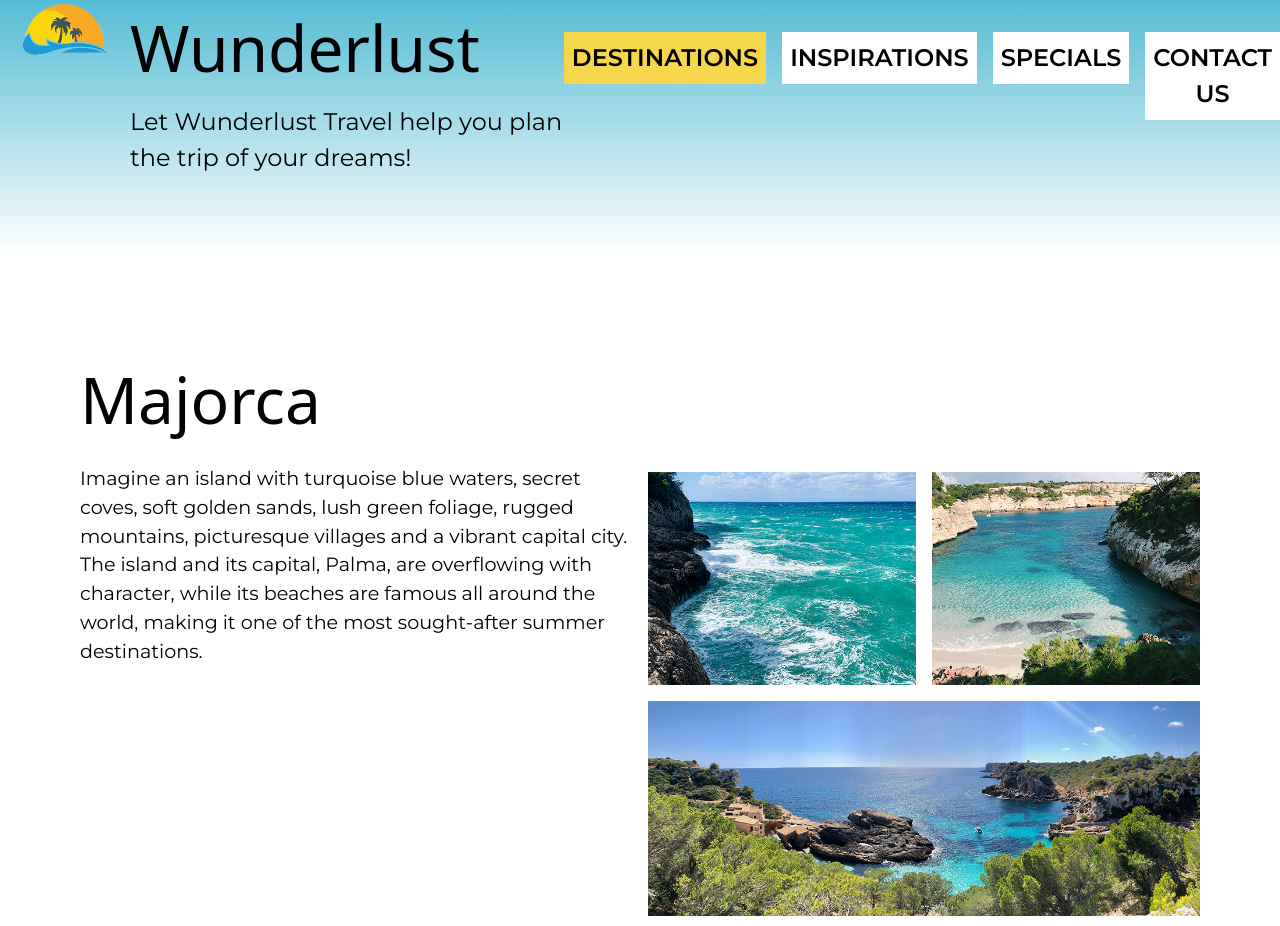
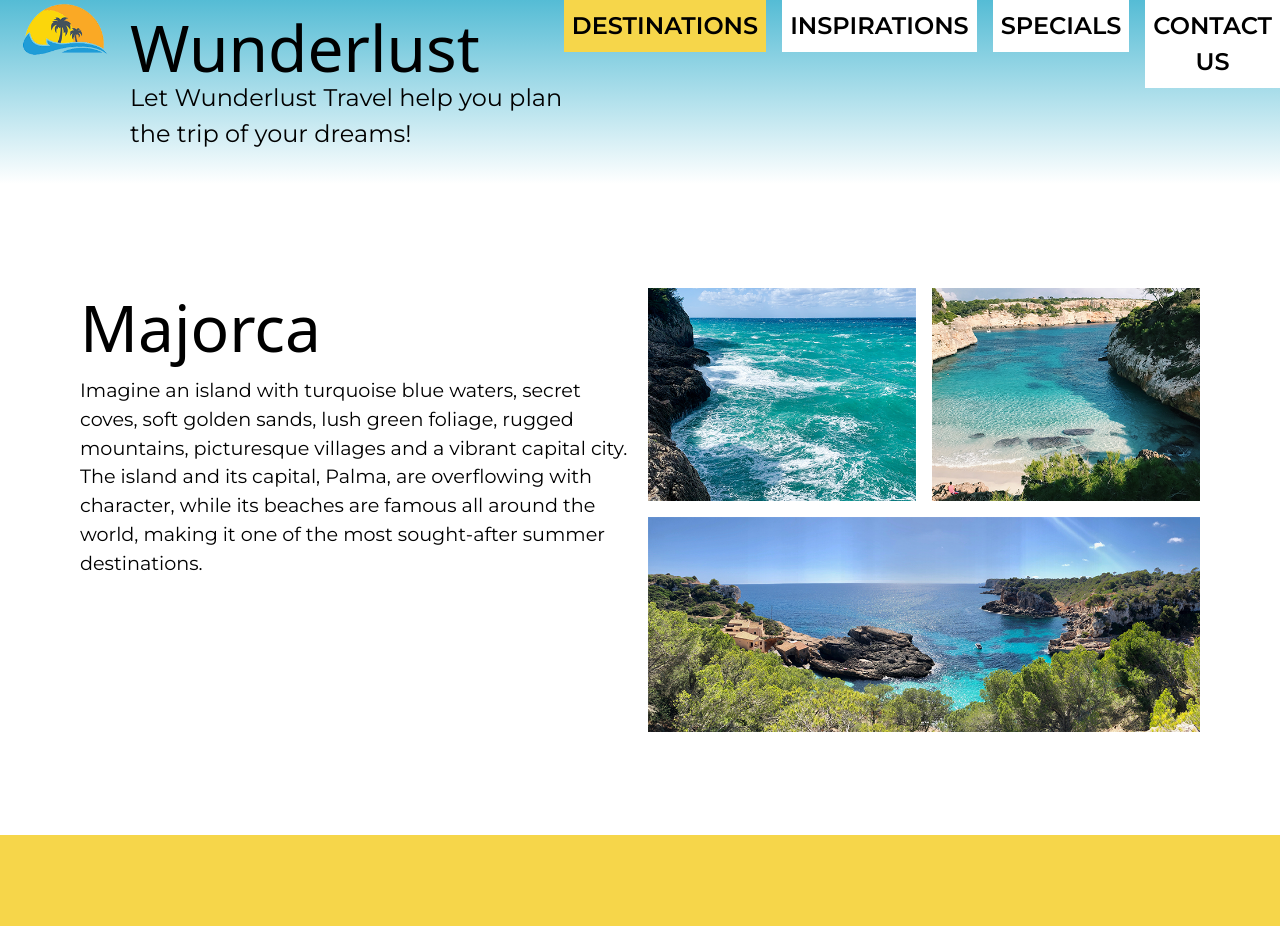
Before and after one commit to ImJames1/wunderlust, a plain HTML site: page wunderlust-majorca.html in a window 1280 px wide. Shown: the top 926 px of the page. Drawn offline with Linux system fonts and the light colour scheme; a web font is replaced by a local one.

Commit message:
Update styles.css

```diff
--- a/styles.css
+++ b/styles.css
@@ -61,8 +61,8 @@ table {
 	--black: #000000;
 }
 
+/* Global Styles */
 
-/* Skip Link Styles */
 #skip{
 	position:absolute;
 	left:-10000px;
@@ -77,7 +77,7 @@ table {
 	width:auto;
 	height:auto;
 }
-/* Hidden Content Styles */
+
 .sr-only{
 	position: absolute;
 	left: -10000px;
@@ -87,13 +87,11 @@ table {
 	overflow: hidden;
 }
 
-
-/* Heading Styles */
 header{
 	display: grid;
 	grid-template-columns: .3fr 1fr;
 	background: linear-gradient(to bottom, var(--teal) 0%, var(--white) 100%);
-	padding-bottom: 5rem;
+	padding-bottom: 2rem;
 }
 
 header a img{
@@ -106,7 +104,9 @@ header a img{
 header p{
 	grid-row: 3 / 4;
 	grid-column: 1 / -1;
-	font-size: large;
+	font-size: 1.5rem;
+	margin-left: 2rem;
+	margin-top: -1rem;
 }
 
 
@@ -134,7 +134,6 @@ body{
 	padding: 0;
 	cursor: pointer;
 	opacity: 0; /* hide this */
-	 /* and place it over the hamburger */
 	-webkit-touch-callout: none;
   }
 
@@ -169,7 +168,6 @@ body{
 	height: auto;
 }
 
-
 h1, h2, h3{
     font-family: Molle, system-ui;
 }
@@ -190,16 +188,16 @@ h3{
 	font-size: 3em;
 }
 
+h3 span{
+	font-size: 1.5rem;
+	font-family: Montserrat, system-ui;
+	font-style: italic;
+}
+
 h4{
 	font-weight: bold;
 	font-size: 2rem;
 	text-transform: uppercase;
-}
-
-header p{
-	font-size: 1.5rem;
-	margin-left: 2rem;
-	margin-top: -1rem;
 }
 
 
@@ -290,11 +288,7 @@ q::after{
 	margin: 2rem;
 }
 
-h3 span{
-	font-size: 1.5rem;
-	font-family: Montserrat, system-ui;
-	font-style: italic;
-}
+
 label, legend{
 	display: block;
 	font-size: large;
@@ -410,7 +404,6 @@ select, .custom-select:after {
 	padding-bottom: 1.5rem;
 	margin-bottom: 1rem;
 }
-
 
   footer{
 	background: var(--light-gray);
@@ -544,18 +537,22 @@ select, .custom-select:after {
 		grid-template-columns: .3fr 1fr 1fr;
 	}
 
-	nav{
-		grid-column: 3 / 4;
-		margin-left: auto;
-	}
-
 	h1{
 		grid-column: 2 / 3;
 	}
 
-	#intro, #plan, #testimonials, #about, #contact{
-		padding-top: 6rem;
-		padding-bottom: 6rem;
+	nav{
+		margin-top: -2rem;
+	}
+
+	h2{
+		grid-column: 1 / 2;
+		grid-row: 1 / 2;
+	}
+
+	nav{
+		grid-column: 3 / 4;
+		margin-left: auto;
 	}
 
 	#menu a{
@@ -563,6 +560,10 @@ select, .custom-select:after {
 		font-size: 1.5rem;
 	}
 
+	#intro, #plan, #testimonials, #about, #contact{
+		padding-top: 6rem;
+		padding-bottom: 6rem;
+	}
 
 	#intro{
 		display: grid;
@@ -572,6 +573,13 @@ select, .custom-select:after {
 
 	#intro p{
 		grid-column: 1 / 2;
+		grid-row: 1 / 2;
+		margin-top: 6rem;
+	}
+
+	#img-grid{
+		grid-row: 1 / 2;
+		grid-column: 2 / 3;
 	}
 
 	#plan div{
```
